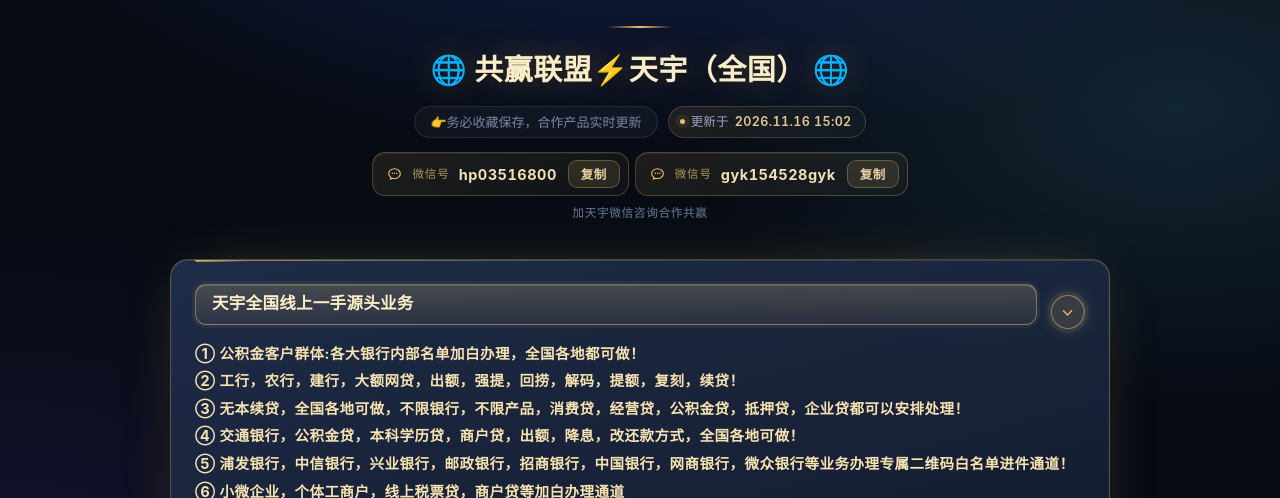
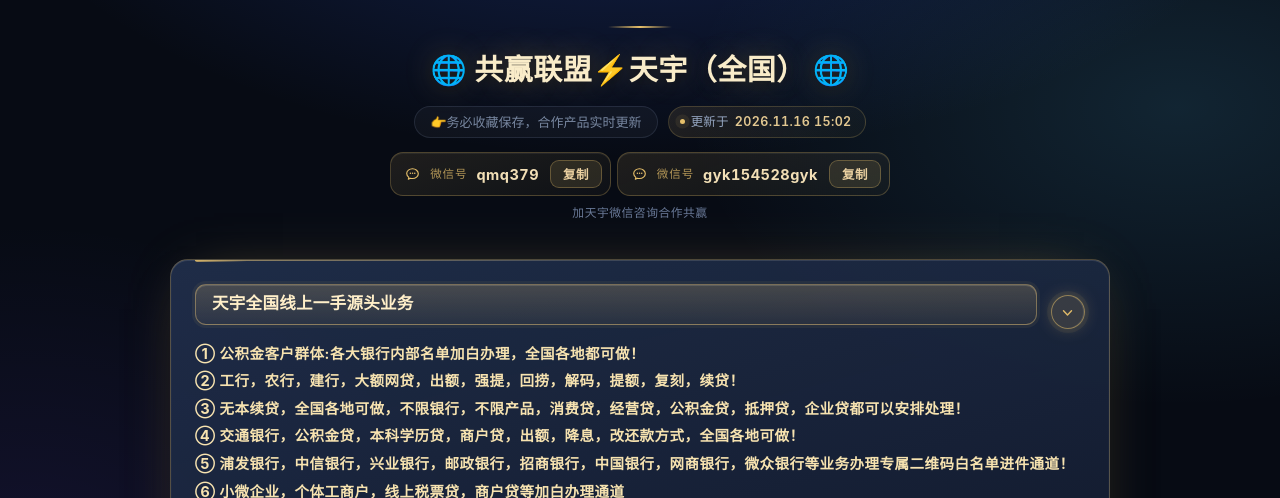
Before and after one commit to mieguaren/laolinquanguo, a plain HTML site: page index.html in a window 1280 px wide. Shown: the top 498 px of the page. Drawn offline with Linux system fonts and the light colour scheme; no server answers.

Commit message:
初始化

```diff
--- a/index.html
+++ b/index.html
@@ -909,7 +909,7 @@ body{
 <span class="upd" title="页面内容最近更新：2026-11-16 15:02:28"><i>更新于</i><b>2026.11.16 15:02</b></span>
 </div>
 <div class="wx-row">
-<div class="wx" data-wx="hp03516800"><svg viewBox="0 0 24 24" aria-hidden="true"><path d="M12 3.9c-4.5 0-8.2 3-8.2 6.8 0 2.2 1.2 4.1 3.1 5.4l-.8 2.6 3-1.4c.9.3 1.9.4 2.9.4 4.5 0 8.2-3 8.2-6.8S16.5 3.9 12 3.9Z"/><circle cx="9" cy="10.4" r="1.05"/><circle cx="12.1" cy="10.4" r="1.05"/><circle cx="15.2" cy="10.4" r="1.05"/></svg><span class="wx-l">微信号</span><b class="wx-n">hp03516800</b><button class="wx-c" type="button" aria-label="复制微信号">复制</button></div>
+<div class="wx" data-wx="qmq379"><svg viewBox="0 0 24 24" aria-hidden="true"><path d="M12 3.9c-4.5 0-8.2 3-8.2 6.8 0 2.2 1.2 4.1 3.1 5.4l-.8 2.6 3-1.4c.9.3 1.9.4 2.9.4 4.5 0 8.2-3 8.2-6.8S16.5 3.9 12 3.9Z"/><circle cx="9" cy="10.4" r="1.05"/><circle cx="12.1" cy="10.4" r="1.05"/><circle cx="15.2" cy="10.4" r="1.05"/></svg><span class="wx-l">微信号</span><b class="wx-n">qmq379</b><button class="wx-c" type="button" aria-label="复制微信号">复制</button></div>
 <div class="wx" data-wx="gyk154528gyk"><svg viewBox="0 0 24 24" aria-hidden="true"><path d="M12 3.9c-4.5 0-8.2 3-8.2 6.8 0 2.2 1.2 4.1 3.1 5.4l-.8 2.6 3-1.4c.9.3 1.9.4 2.9.4 4.5 0 8.2-3 8.2-6.8S16.5 3.9 12 3.9Z"/><circle cx="9" cy="10.4" r="1.05"/><circle cx="12.1" cy="10.4" r="1.05"/><circle cx="15.2" cy="10.4" r="1.05"/></svg><span class="wx-l">微信号</span><b class="wx-n">gyk154528gyk</b><button class="wx-c" type="button" aria-label="复制微信号">复制</button></div>
 </div><div class="wx-tip">加天宇微信咨询合作共赢</div><script>
 (function () {
```
